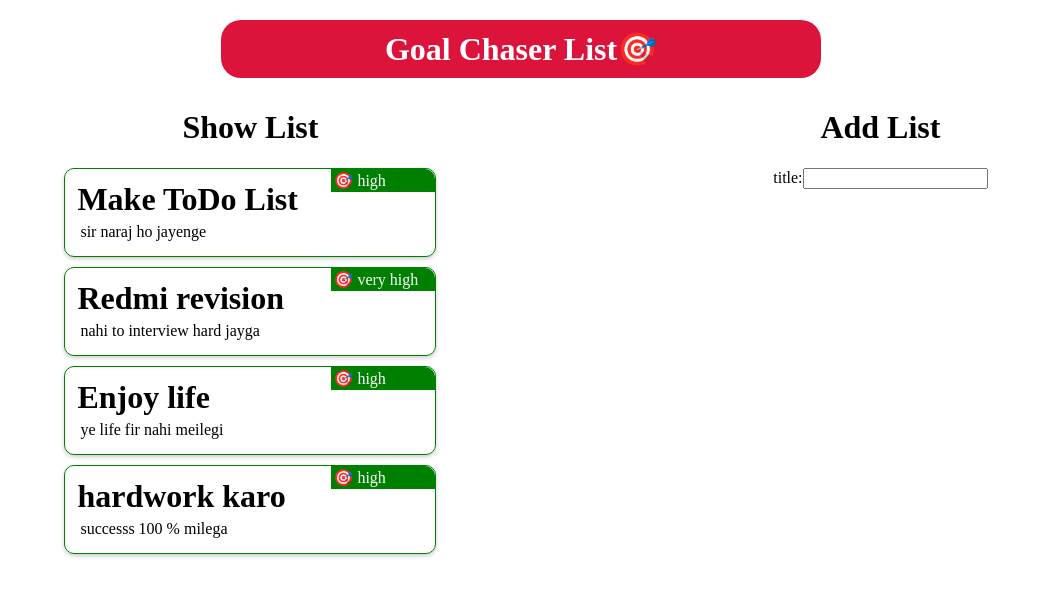
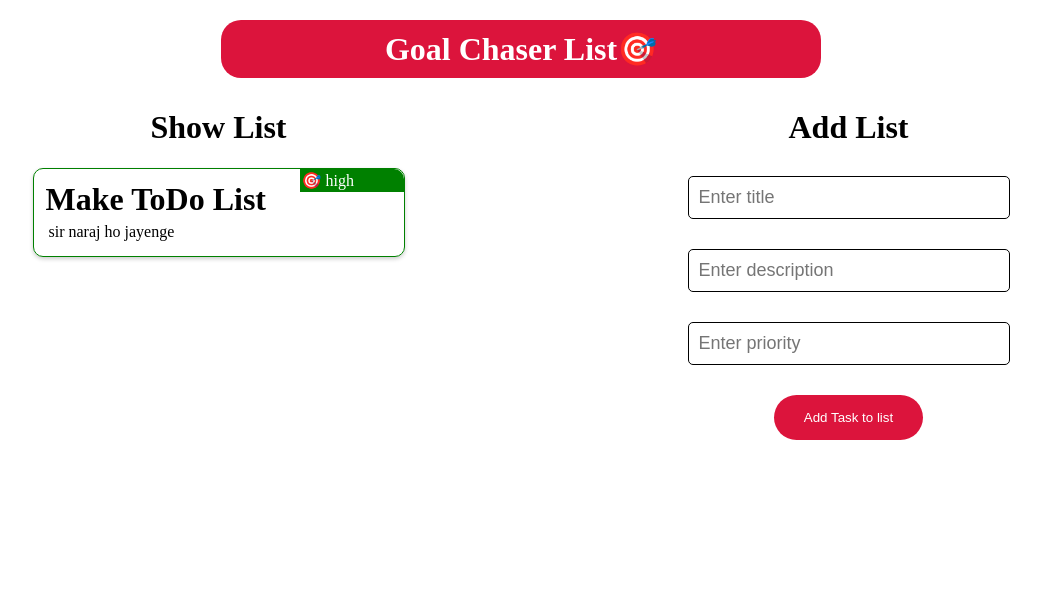
Before and after one commit to shwetapund/Goal-Chaser-list, a React app: page / in a window 1280 px wide. Shown: the whole page, without its empty margins (119-1160 px from the left). Built offline with nearby package versions, Linux system fonts and the light colour scheme.

Commit message:
create add list

```diff
--- a/src/views/Home/Home.css
+++ b/src/views/Home/Home.css
@@ -14,11 +14,31 @@
     display: block;
     margin: 10px auto;
     border-radius: 20px;
+
 }
 .todo-flex-container{
     display:flex;
     justify-content: space-around;
+    flex-wrap: wrap;
 }
 .text-center{
     text-align: center;
 }
+.task-input{
+    display: block;
+    width:300px;
+    font-size: 18px;
+    border: 1px solid black;
+    border-radius: 5px;
+    padding: 10px;
+    margin: 30px 10px;
+}
+.btn-add-task{
+    background-color:crimson;
+    color: white;
+    border-radius: 30px;
+    padding: 15px 30px;
+    border: none;
+    display: block;
+    margin: 20px auto;
+}
--- a/src/views/Home/Home.js
+++ b/src/views/Home/Home.js
@@ -5,34 +5,33 @@ const Home = () => {
 
     const [taskList, setTaskList] = useState([
         {
-        id:1,
+            id: 1,
             title: 'Make ToDo List ',
             description: 'sir naraj ho jayenge',
-        priority:'high'
+            priority: 'high'
         },
-    {
-        id:2,
-        title: 'Redmi revision',
-        description: 'nahi to interview hard jayga',
-        priority:'very high'
-    },
-    {
-        id:3,
-        title: 'Enjoy life',
-        description: 'ye life fir nahi meilegi',
-        priority:'high'
-    },
-    {
-        id:4,
-        title: 'hardwork karo',
-        description: 'successs 100 % milega ',
-        priority:'high'
-    }
+
+
     ])
 
     const [title, setTitle] = useState('')
     const [description, setDescription] = useState('')
-const [priority, setpriority] = useState('')
+    const [priority, setPriority] = useState('')
+
+    const addTaskToList = () => {
+        const randomId = Math.floor(Math.random() * 1000);
+        const obj = {
+            id :randomId,
+            title: title ,
+            description: description,
+            priority: priority
+
+        }
+        setTaskList([...taskList, obj])
+        setTitle('');
+        setDescription('');
+        setPriority('');
+    }
     return (
         <>
             <div className='container'>
@@ -43,19 +42,42 @@ const [priority, setpriority] = useState('')
                         <h1 className='text-center'>Show List</h1>
                         {
                             taskList.map((taskItem, index) => {
-                            const {id,priority,title,description}= taskItem;
-                              return  <Task id={id} priority={priority} title={title} description={description}/>
+                                const { id, priority, title, description } = taskItem;
+                                return <Task id={id} priority={priority} title={title} description={description} />
                             })
                         }
                     </div>
                     <div>
                         <h1 className='text-center'> Add List</h1>
                         <div className='add-task-form-container'>
+
                             <form>
-                                title:
-                                <input type="text" vaule={title} onChange={(e) => {
 
-                                }}/>
+                                <input type="text"
+                                    value={title}
+                                    onChange={(e) => {
+                                        setTitle(e.target.value)
+                                    }}
+                                    placeholder='Enter title'
+                                    className='task-input'/>
+
+                                <input type="text"
+                                    value={description}
+                                    onChange={(e) => {
+                                        setDescription(e.target.value)
+                                    }}
+                                    placeholder='Enter description'
+                                    className='task-input' />
+
+                                <input type="text" value={priority} onChange={(e) => {
+                                    setPriority(e.target.value)
+                                }}
+                                    placeholder='Enter priority'
+                                    className='task-input'/>
+
+                                <button className='btn-add-task' type='button' onClick={addTaskToList}>
+                                    Add Task to list
+                                </button>
                             </form>
                         </div>
                     </div>
```
Lines whose indentation alone changed are shown as unchanged.
